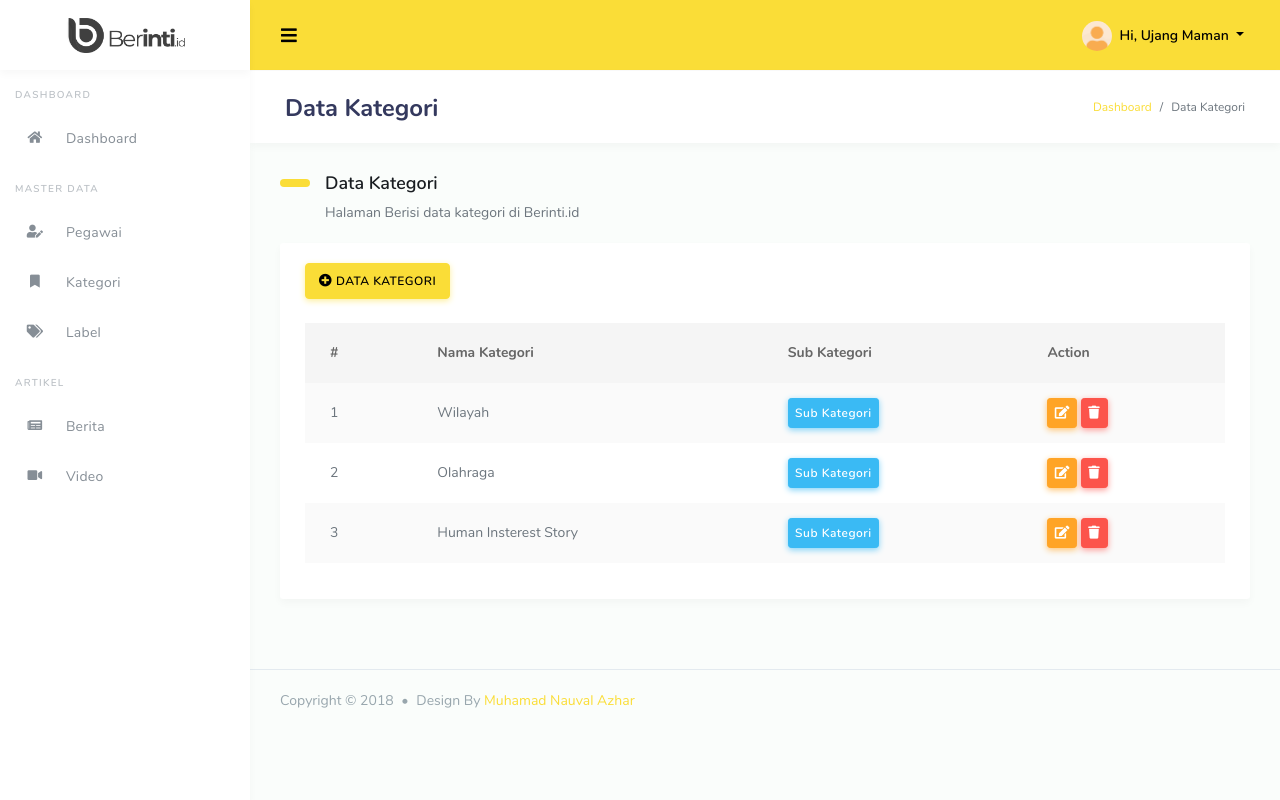
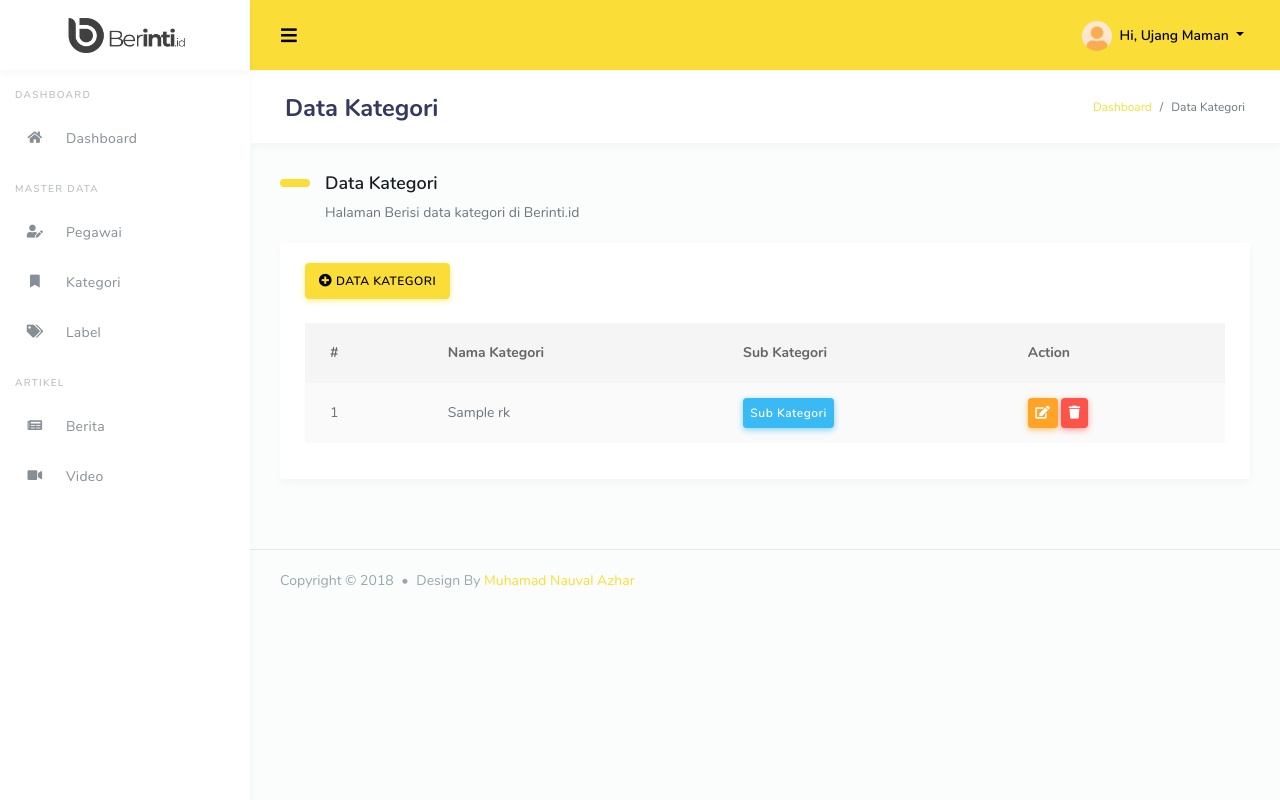
Before and after one commit to AzBot001/berinti.id, a CodeIgniter 4 app: the page made by app/Views/admin-pages/v_kategori.php in a window 1280 px wide. Run offline with PHP 8.4 and a stand-in for CodeIgniter, Linux system fonts and the light colour scheme; the template is opened without the code that fills it: most values are stand-ins (such as "Sample title", 1, 10 or a date in 2020); some libraries are stand-ins or nearby versions.

Commit message:
input kategori with eror puusang

```diff
--- a/app/Config/Routes.php
+++ b/app/Config/Routes.php
@@ -23,6 +23,7 @@ $routes->get('/vedit_label/(:num)', 'Label::v_updateLabel/$1');
 //action tambah
 $routes->post('/tlabel', 'Label::save');
 $routes->post('/tpegawai', 'Pegawai::save');
+$routes->post('/tkategori', 'Kategori::save');
 //action edit
 $routes->post('/edittlabel/(:segment)', 'Label::actedit_updateLabel/$1');
 
--- a/app/Views/admin-pages/v_kategori.php
+++ b/app/Views/admin-pages/v_kategori.php
@@ -21,6 +21,14 @@
             <div class="col-12">
                 <div class="card">
                     <div class="card-body">
+                        <?php if (session()->getFlashdata('pesan')) : ?>
+                            <div class="alert alert-success alert-dismissible fade show" role="alert">
+                                <span class="fas fa-check fe-16 mr-2"></span> <?= session()->getFlashdata('pesan'); ?>
+                                <button type="button" class="close" data-dismiss="alert" aria-label="Close">
+                                    <span aria-hidden="true">&times;</span>
+                                </button>
+                            </div>
+                        <?php endif ?>
                         <a href="tambah_kategori" class="btn btn-primary mb-4"><i class="fas fa-plus-circle"></i> DATA KATEGORI</a>
                         <div class="table-responsive">
                             <table class="table table-striped" id="table-1">
@@ -33,10 +41,14 @@
                                     </tr>
                                 </thead>
                                 <tbody>
+                                    <?php
+                                    $i = 1;
+                                    foreach ($rk as $d) :
+                                    ?>
                                         <tr>
-                                        <td class="align-middle">1</td>
-                                        <td class="align-middle">Wilayah</td>
-                                        <td class="align-middle"><button class="btn btn-sm btn-info" data-toggle="modal" data-target="#exampleModal">Sub Kategori</button></td>
+                                            <td class="align-middle"><?= $i++ ?></td>
+                                            <td class="align-middle"><?= $d['nama_kategori'] ?></td>
+                                            <td class="align-middle"><button class="btn btn-sm btn-info" data-toggle="modal" data-target="#mdl<?= $d['id_kategori'] ?>">Sub Kategori</button></td>
                                             <td class="align-middle">
                                                 <form action="">
                                                     <a href="" class="btn btn-warning btn-sm"><i class="fas fa-edit"></i></a>
@@ -44,28 +56,8 @@
                                                 </form>
                                             </td>
                                         </tr>
-                                    <tr>
-                                        <td class="align-middle">2</td>
-                                        <td class="align-middle">Olahraga</td>
-                                        <td class="align-middle"><button class="btn btn-sm btn-info" data-toggle="modal" data-target="#exampleModal">Sub Kategori</button></td>
-                                        <td class="align-middle">
-                                            <form action="">
-                                                <a href="" class="btn btn-warning btn-sm"><i class="fas fa-edit"></i></a>
-                                                <button type="submit" class="btn btn-danger btn-sm"><i class="fas fa-trash"></i></button>
-                                            </form>
-                                        </td>
-                                    </tr>
-                                    <tr>
-                                        <td class="align-middle">3</td>
-                                        <td class="align-middle">Human Insterest Story</td>
-                                        <td class="align-middle"><button class="btn btn-sm btn-info" data-toggle="modal" data-target="#exampleModal">Sub Kategori</button></td>
-                                        <td class="align-middle">
-                                            <form action="">
-                                                <a href="" class="btn btn-warning btn-sm"><i class="fas fa-edit"></i></a>
-                                                <button type="submit" class="btn btn-danger btn-sm"><i class="fas fa-trash"></i></button>
-                                            </form>
-                                        </td>
-                                    </tr>
+
+                                    <?php endforeach; ?>
                                 </tbody>
                             </table>
                         </div>
@@ -74,7 +66,10 @@
             </div>
         </div>
     </section>
-    <div class="modal fade" tabindex="-1" role="dialog" id="exampleModal">
+    <?php
+    foreach($rk as $d) :
+    ?>
+    <div class="modal fade" tabindex="-1" role="dialog" id="mdl<?= $d['id_kategori'] ?>">
         <div class="modal-dialog" role="document">
             <div class="modal-content">
                 <div class="modal-header">
@@ -86,13 +81,9 @@
                 <div class="modal-body">
                     <table class="table table-striped">
                         <ul class="list-group list">
+                            <?php foreach($rk_s as $dd) : ?>
                             <li class="list-group-item">Provinsi Gorontalo</li>
-                            <li class="list-group-item">Kota Gorontalo</li>
-                            <li class="list-group-item">Kabupaten Gorontalo</li>
-                            <li class="list-group-item">Kabupaten Bone Bolango</li>
-                            <li class="list-group-item">Kabupaten Boalemo</li>
-                            <li class="list-group-item">Kabupaten Pohuwato</li>
-                            <li class="list-group-item">Kabupaten Gorontalo Utara</li>
+                            <?php endforeach; ?>
                         </ul>
                     </table>
                 </div>
@@ -102,6 +93,7 @@
             </div>
         </div>
     </div>
+    <?php endforeach ?>
 </div>
 </div>
 <?= $this->endSection(); ?>
```
Also changed, not shown: app/Controllers/Kategori.php (+20 -1 lines), app/Models/Mkategori.php (added, +13 -0 lines), app/Views/admin-pages/v_tambah_kategori.php (+6 -5 lines). Lines whose indentation alone changed are shown as unchanged.
